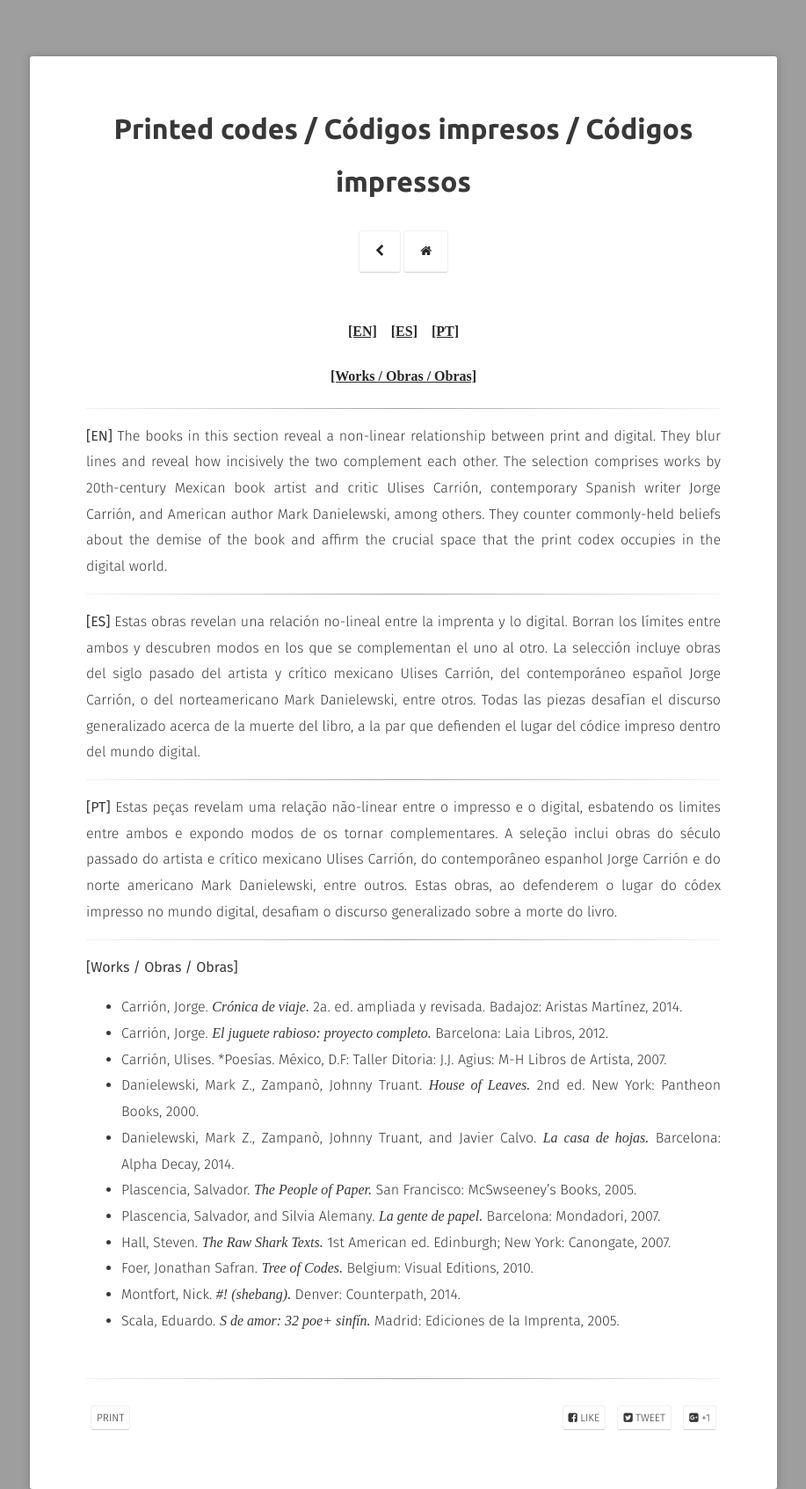
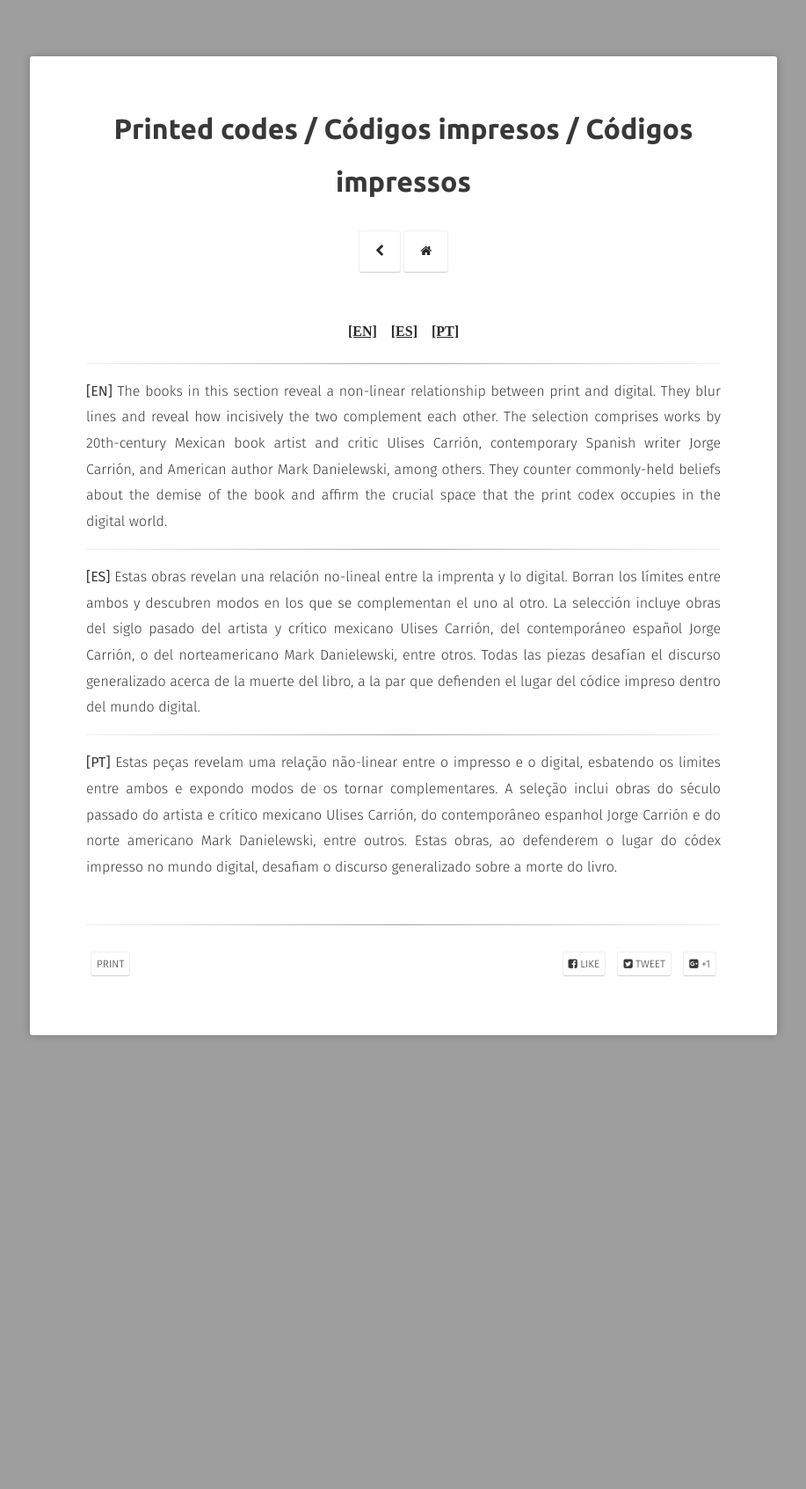
Before and after one commit to nolegacyexhibit/nolegacyexhibit.github.io, a Jekyll site: the page built from _posts/2016-03-22-codes.md, in a window 1280 px wide. Shown: the whole page at 88% size, without its empty margins (181-1098 px from the left). Built offline with Jekyll 4.4.1, drawn with Linux system fonts in a browser that asks for light colours; some web fonts are replaced; after the commit the page ends 1177 px from its top, so only the background shows below that.

Commit message:
Update 2016-03-22-codes.md

```diff
--- a/_posts/2016-03-22-codes.md
+++ b/_posts/2016-03-22-codes.md
@@ -6,7 +6,6 @@ categories: [print]
 description: The books in this section reveal a non-linear relationship between print and digital. / Estas obras revelan una relación no-lineal entre la imprenta y lo digital. / Estas peças revelam uma relação não-linear entre o impresso e o digital, esbatendo os limites entre ambos e expondo modos de os tornar complementares.
 ---
 <h4 align="center"><a href="#EN">[EN]</a>&nbsp;&nbsp;&nbsp; <a href="#ES">[ES]</a> &nbsp;&nbsp;&nbsp;<a href="#PT">[PT]</a> </h4>
-<h4 align="center"><a href="#Works">[Works / Obras / Obras]</a> </h4>
 
 ---
 
@@ -19,19 +18,3 @@ description: The books in this section reveal a non-linear relationship between
 ---
 
 <a id="PT"/>**[PT]** Estas peças revelam uma relação não-linear entre o impresso e o digital, esbatendo os limites entre ambos e expondo modos de os tornar complementares. A seleção inclui obras do século passado do artista e crítico mexicano Ulises Carrión, do contemporâneo espanhol Jorge Carrión e do norte americano Mark Danielewski, entre outros. Estas obras, ao defenderem o lugar do códex impresso no mundo digital, desafiam o discurso generalizado sobre a morte do livro.
-
----
-
-<a id="Works"/> **[Works / Obras / Obras]**
-
-- Carrión, Jorge. *Crónica de viaje.* 2a. ed. ampliada y revisada. Badajoz: Aristas Martínez, 2014.
-- Carrión, Jorge. *El juguete rabioso: proyecto completo.* Barcelona: Laia Libros, 2012.
-- Carrión, Ulises. *Poesías. México, D.F: Taller Ditoria: J.J. Agius: M-H Libros de Artista, 2007.
-- Danielewski, Mark Z., Zampanò, Johnny Truant. *House of Leaves.* 2nd ed. New York: Pantheon Books, 2000.
-- Danielewski, Mark Z., Zampanò, Johnny Truant, and Javier Calvo. *La casa de hojas.* Barcelona: Alpha Decay, 2014.
-- Plascencia, Salvador. *The People of Paper.* San Francisco: McSwseeney’s Books, 2005.
-- Plascencia, Salvador, and Silvia Alemany. *La gente de papel.* Barcelona: Mondadori, 2007.
-- Hall, Steven. *The Raw Shark Texts.* 1st American ed. Edinburgh; New York: Canongate, 2007.
-- Foer, Jonathan Safran. *Tree of Codes.* Belgium: Visual Editions, 2010.
-- Montfort, Nick. *#! (shebang).* Denver: Counterpath, 2014.
-- Scala, Eduardo. *S de amor: 32 poe+ sinfín.* Madrid: Ediciones de la Imprenta, 2005.
```
